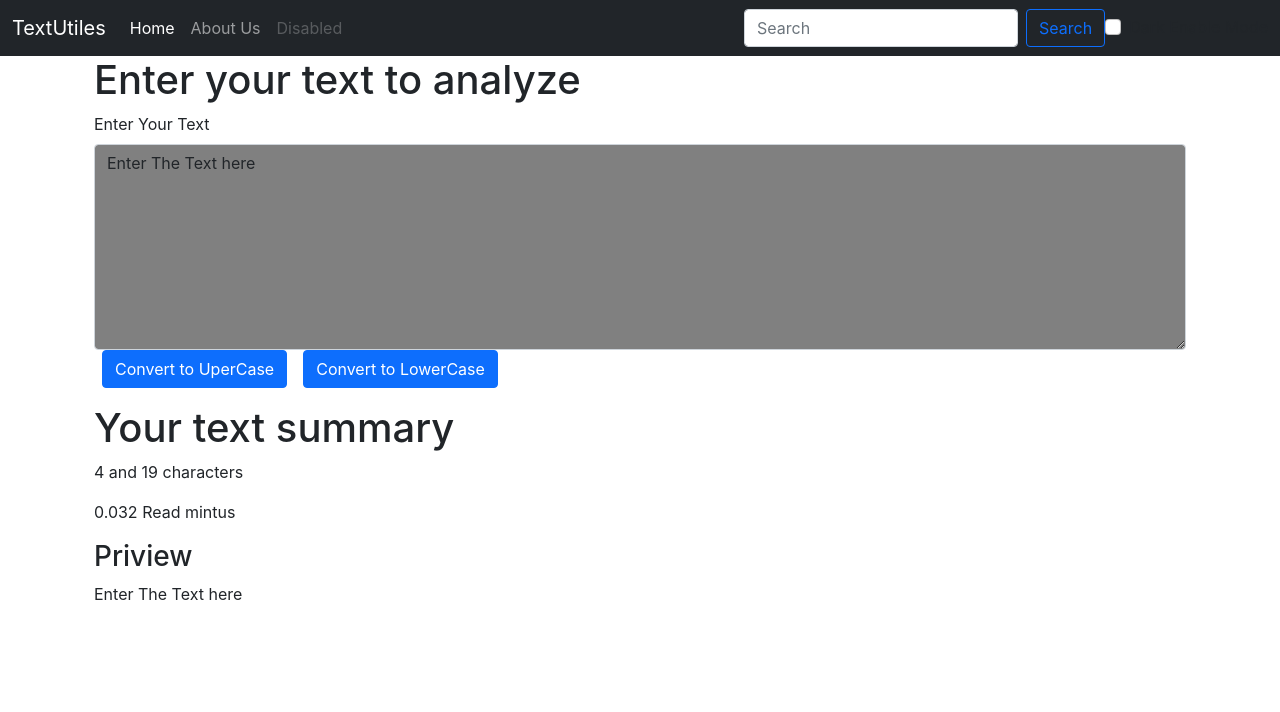
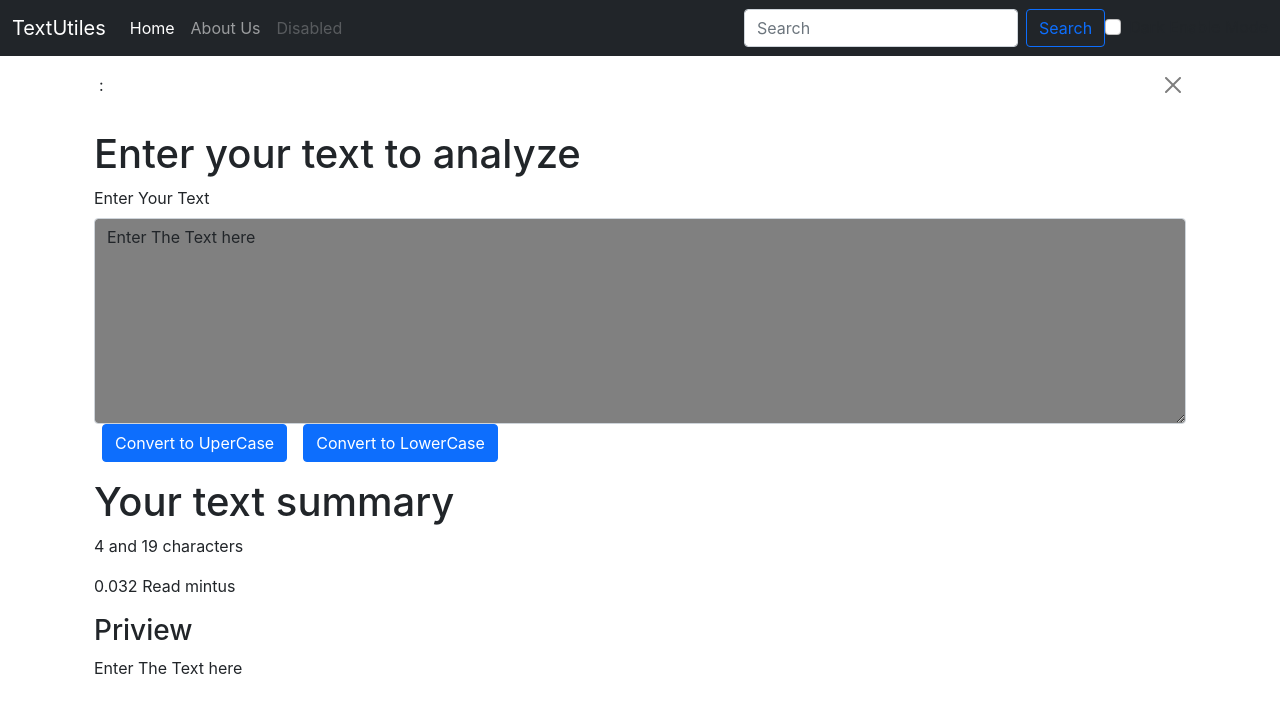
Before and after one commit to jogi6643/Textutils, a React (Create React App) app: page / in a window 1280 px wide. Shown: the top 712 px of the page. Built offline with nearby package versions, Linux system fonts and the light colour scheme.

Commit message:
dismiss alert box

```diff
--- a/src/App.js
+++ b/src/App.js
@@ -1,19 +1,30 @@
 
 import Navbar from './components/Navbar'
+import Alert from './components/Alert'
 // import About from './components/About'
 import React, { useState } from 'react'
+
 import TextForm from './components/TextForm'
 function App() {
   const [mode,setDarkMOde] = useState('dark');
+  const [alert, setAlert] = useState('success');
+  const showAlert=(message,type)=> {
+    setAlert({
+      msg: message,
+      type: type,
+    })
+  }
   const toggleMode=()=> {
     if(mode=='dark') {
       setDarkMOde('light')
       document.body.style.backgroundColor="#8000ff"
+      showAlert('Dark Mode has been enabled','success')
     }
     else
     {
       setDarkMOde('dark')
       document.body.style.backgroundColor="white"
+      showAlert('Light Mode has been enabled','warning')
     }
   }
   return (
@@ -21,7 +32,8 @@ function App() {
 
 <Navbar title="TextUtiles" about="About Us" mode={mode} toggleMode={toggleMode}/>
 <div className="container">
-<TextForm heading="Enter your text to analyze"/>
+<Alert alert={alert} />
+<TextForm showAlert ={showAlert} heading="Enter your text to analyze"/>
 {/* <About/> */}
 </div>
   </>
--- /dev/null
+++ b/src/components/Alert.js
@@ -0,0 +1,16 @@
+import React from 'react'
+
+function Alert(props) {
+
+    return (
+
+
+            <div className={`alert alert-${props.alert.type} alert-dismissible fade show`} role="alert">
+                <stron>{props.alert.type}</stron>:{props.alert.msg}
+                <button type="button" className="btn-close" data-bs-dismiss="alert" aria-label="Close"></button>
+            </div>
+
+    )
+}
+
+export default Alert
--- a/src/components/TextForm.js
+++ b/src/components/TextForm.js
@@ -5,15 +5,18 @@ export default function Textform(props) {
     const handleUpperCaseClick =()=> {
         let newText = text.toUpperCase();
         setText(newText)
+        props.showAlert('Convert in to Upper case','success');
     }
     const handleLowerCaseCaseClick =()=> {
 
         let newText = text.toLowerCase();
         setText(newText)
+        props.showAlert('Convert in to Lower case','success');
     }
     const handelChange =(event,)=> {
         console.log(event.target.value);
         setText(event.target.value);
+
     }
     return (
         <div>
```
